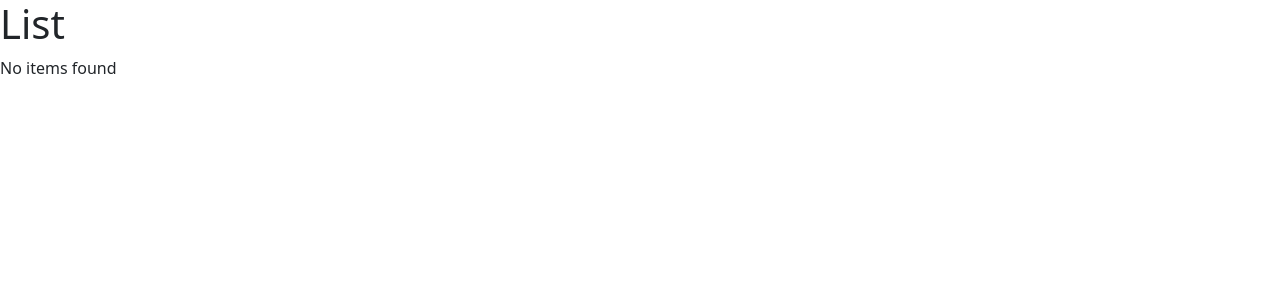
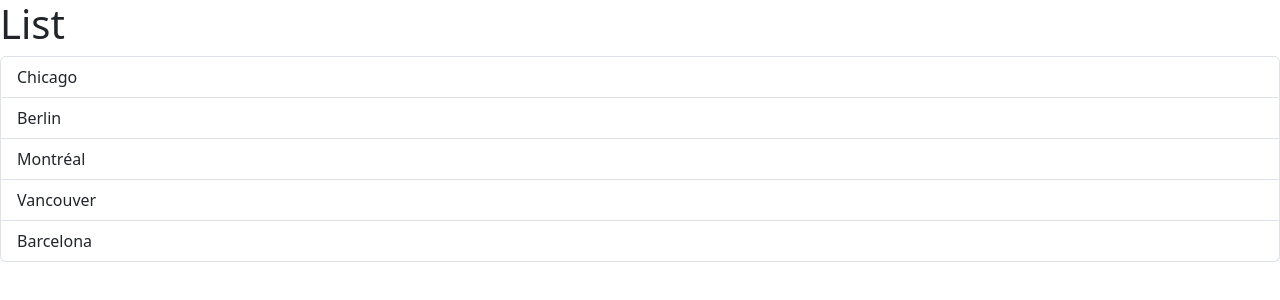
Before and after one commit to Xommon/xommon.github.io, a React (Vite) app: page / in a window 1280 px wide. Shown: the top 300 px of the page. Built offline with nearby package versions, Linux system fonts and the light colour scheme.

Commit message:
Event Handling

```diff
--- a/src/components/ListGroup.tsx
+++ b/src/components/ListGroup.tsx
@@ -1,14 +1,20 @@
+import { MouseEvent } from "react";
+
 function ListGroup() {
-  let items = ["Chicago", "Berlin", "Montreal", "Vancouver", "Barcelona"];
-  items = [];
+  let items = ["Chicago", "Berlin", "Montréal", "Vancouver", "Barcelona"];
+
+  // Event handler
+  const handleClick = (e: MouseEvent) => console.log(e);
 
   return (
     <>
       <h1>List</h1>
       {items.length === 0 && <p>No items found</p>}
       <ul className="list-group">
-        {items.map((item) => (
-          <li key={item}>{item}</li>
+        {items.map((item, index) => (
+          <li className="list-group-item" key={item} onClick={handleClick}>
+            {item}
+          </li>
         ))}
       </ul>
     </>
```
